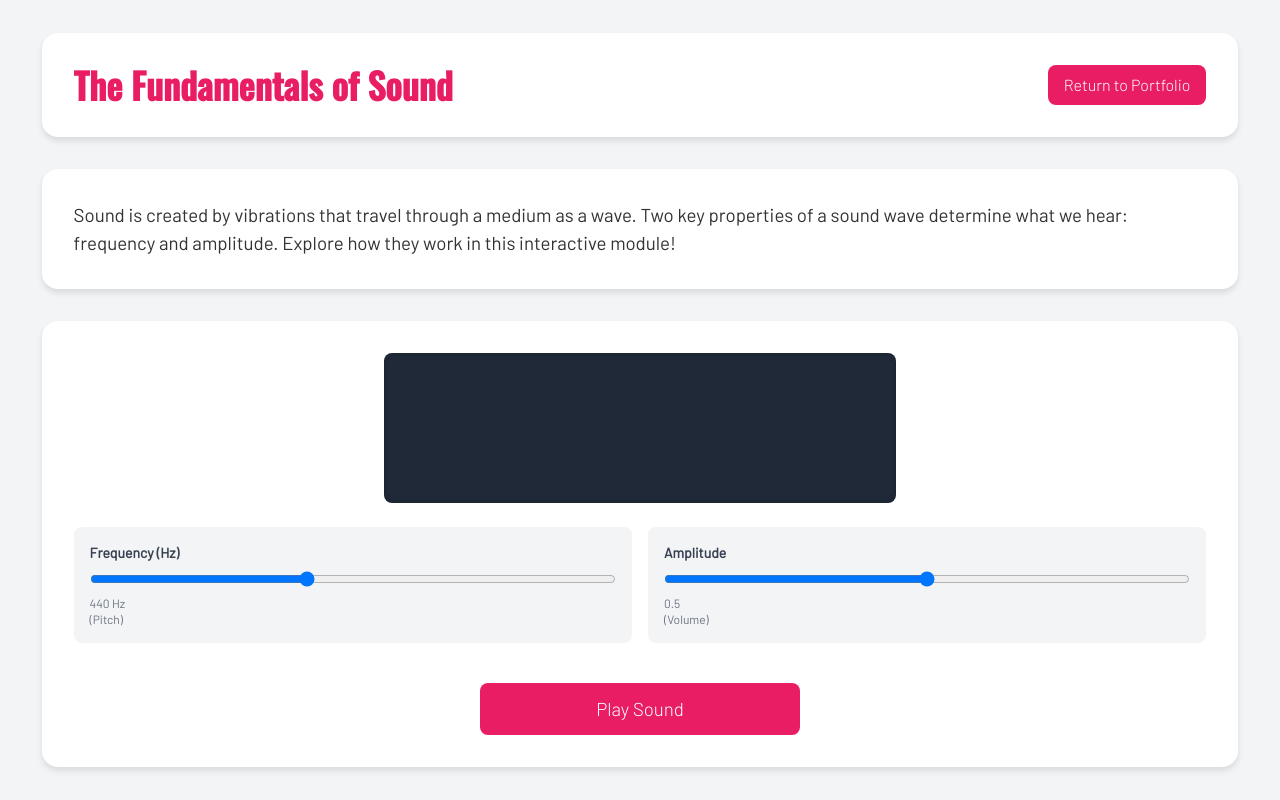
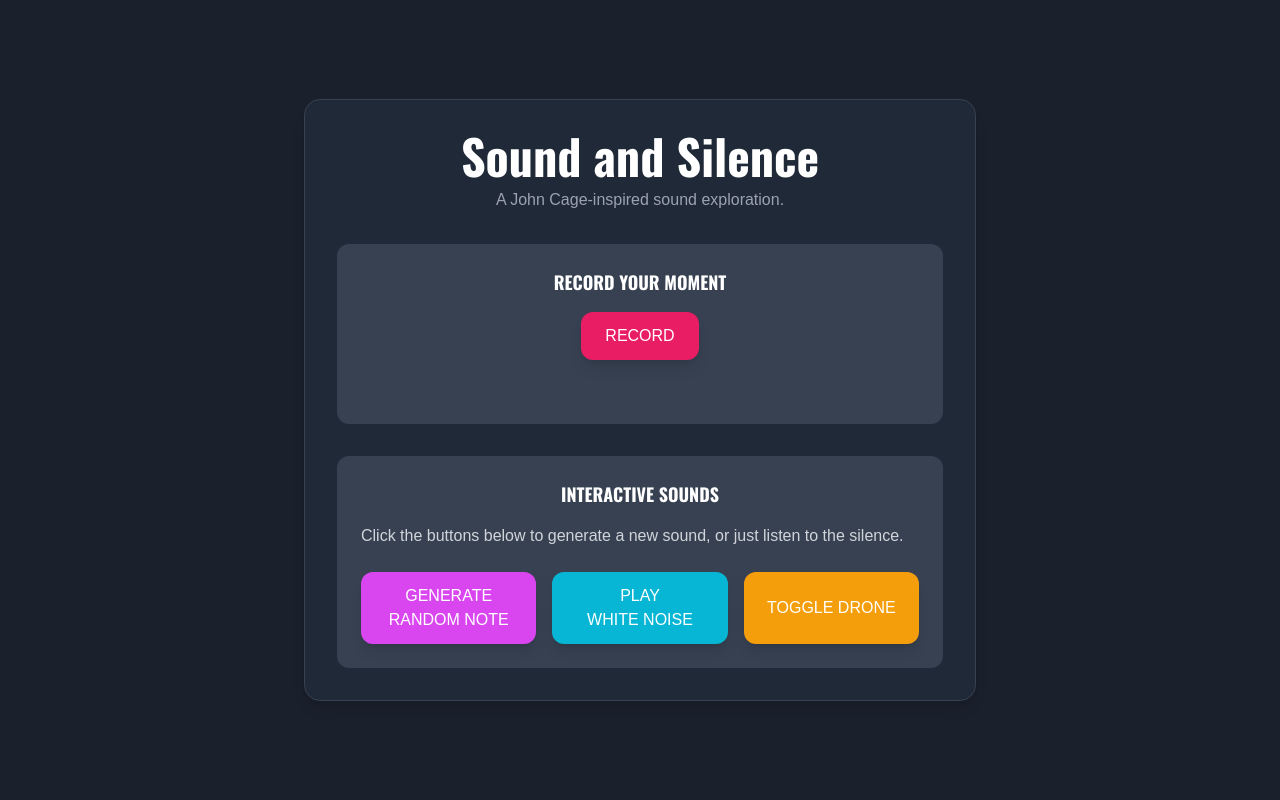
Before and after one commit to jmora789/sound-module-portfolio, a plain HTML site: page index.html in a window 1280 px wide. Drawn offline with nearby package versions, Linux system fonts and the light colour scheme; a web font is replaced by a local one.

Commit message:
Update index.html

```diff
--- a/index.html
+++ b/index.html
@@ -3,251 +3,162 @@
 <head>
     <meta charset="UTF-8">
     <meta name="viewport" content="width=device-width, initial-scale=1.0">
-    <title>Fundamentals of Sound</title>
-    <link rel="preconnect" href="https://fonts.googleapis.com">
-    <link rel="preconnect" href="https://fonts.gstatic.com" crossorigin>
-    <link href="https://fonts.googleapis.com/css2?family=Barlow:wght@300;400&family=Oswald:wght@500&display=swap" rel="stylesheet">
+    <title>Interactive Sound Canvas</title>
     <script src="https://cdn.tailwindcss.com"></script>
-    <script src="https://cdnjs.cloudflare.com/ajax/libs/tone/14.8.49/Tone.js"></script>
+    <link href="https://fonts.googleapis.com/css2?family=Oswald:wght@400;700&family=Barlow+Light:wght@300&display=swap" rel="stylesheet">
+    <!-- Tone.js for the interactive sound elements -->
+    <script src="https://cdn.jsdelivr.net/npm/tone@14.7.58/build/Tone.js"></script>
     <style>
         body {
-            font-family: 'Barlow', sans-serif;
-            font-size: 14pt;
-            background-color: #f3f4f6;
-            padding: 2vh 2vw;
-            margin: 0;
-            display: flex;
-            justify-content: center;
-            align-items: center;
-            min-height: 100vh;
-            color: #333;
+            background-color: #1a202c;
+            color: #e2e8f0;
+            font-family: 'Barlow Light', sans-serif;
         }
-        .container {
-            max-width: 1000px;
-            margin: 0 auto;
-            display: flex;
-            flex-direction: column;
-            gap: 2rem;
-            padding: 1rem;
-        }
-        .section-card {
-            background-color: white;
-            padding: 2rem;
-            border-radius: 1rem;
-            box-shadow: 0 4px 6px rgba(0, 0, 0, 0.1);
-        }
-        .button-primary {
-            background-color: #e91d63;
-            color: #fff;
-            padding: 0.75rem 1.5rem;
-            border-radius: 0.5rem;
-            font-family: 'Barlow', sans-serif;
-            font-size: 14pt;
-            font-weight: 300;
-            cursor: pointer;
-            transition: background-color 0.3s ease;
-            text-align: center;
-        }
-        .button-primary:hover {
-            background-color: #d11a5a;
-        }
-        #waveformCanvas {
-            border-radius: 0.5rem;
-            background-color: #1f2937;
-            box-shadow: inset 0 0 5px rgba(0, 0, 0, 0.2);
-            width: 100%;
-            height: auto;
-            min-height: 150px;
+        h1, h2 {
+            font-family: 'Oswald', sans-serif;
         }
     </style>
 </head>
-<body>
+<body class="flex items-center justify-center min-h-screen p-4 md:p-8">
 
-    <div class="container">
-        <div class="section-card flex justify-between items-center gap-4">
-            <h1 class="text-3xl md:text-4xl font-bold font-['Oswald'] text-[#e91d63]">The Fundamentals of Sound</h1>
-            <a href="https://www.jennifermora.com/portfolio" target="_blank" class="button-primary px-4 py-2 text-sm md:text-base">Return to Portfolio</a>
-        </div>
-        <div class="section-card">
-            <p>Sound is created by vibrations that travel through a medium as a wave. Two key properties of a sound wave determine what we hear: frequency and amplitude. Explore how they work in this interactive module!</p>
-        </div>
+    <div class="w-full max-w-2xl bg-gray-800 p-8 rounded-2xl shadow-lg border border-gray-700">
+        <header class="text-center mb-8">
+            <h1 class="text-3xl sm:text-4xl md:text-5xl font-bold text-white mb-2">Sound and Silence</h1>
+            <p class="text-gray-400">A John Cage-inspired sound exploration.</p>
+        </header>
 
-        <div class="section-card flex flex-col items-center gap-6">
-            <div class="w-full flex justify-center">
-                <canvas id="waveformCanvas" class="w-full max-w-lg"></canvas>
+        <!-- Recording Section -->
+        <section class="mb-8 p-6 bg-gray-700 rounded-xl">
+            <h2 class="text-lg font-semibold uppercase mb-4 text-white text-center">Record Your Moment</h2>
+            <div class="flex flex-col sm:flex-row items-center justify-center space-y-4 sm:space-y-0 sm:space-x-4">
+                <button id="recordButton" class="w-full sm:w-auto px-6 py-3 bg-[#e91d63] text-white font-light rounded-xl shadow-lg transition-transform transform hover:scale-105 uppercase barlow-text">
+                    Record
+                </button>
+                <button id="stopButton" class="hidden w-full sm:w-auto px-6 py-3 bg-rose-600 text-white font-light rounded-xl shadow-lg transition-transform transform hover:scale-105 uppercase barlow-text">
+                    Stop
+                </button>
             </div>
+            <p id="messageArea" class="mt-4 text-center text-gray-300 min-h-[1.5rem]"></p>
+            <div id="downloadContainer" class="mt-4 hidden flex justify-center">
+                <a id="downloadLink" href="#" download="my_audio.webm" class="px-6 py-3 bg-sky-500 text-white font-light rounded-xl shadow-lg transition-transform transform hover:scale-105 uppercase barlow-text">
+                    Download Recording
+                </a>
+            </div>
+        </section>
 
-            <div class="w-full flex flex-col md:flex-row items-center gap-4">
-                <div class="w-full md:w-1/2 flex flex-col gap-2 p-4 bg-gray-100 rounded-lg">
-                    <label for="freqSlider" class="text-sm font-semibold text-gray-700">Frequency (Hz)</label>
-                    <input type="range" id="freqSlider" min="50" max="1000" value="440" step="1">
-                    <p class="text-xs text-gray-500">
-                        <span id="freqValue">440</span> Hz
-                        <br>
-                        (Pitch)
-                    </p>
-                </div>
-
-                <div class="w-full md:w-1/2 flex flex-col gap-2 p-4 bg-gray-100 rounded-lg">
-                    <label for="ampSlider" class="text-sm font-semibold text-gray-700">Amplitude</label>
-                    <input type="range" id="ampSlider" min="0" max="1" value="0.5" step="0.01">
-                    <p class="text-xs text-gray-500">
-                        <span id="ampValue">0.5</span>
-                        <br>
-                        (Volume)
-                    </p>
-                </div>
+        <!-- Sound Interaction Section -->
+        <section class="p-6 bg-gray-700 rounded-xl">
+            <h2 class="text-lg font-semibold uppercase mb-4 text-white text-center">Interactive Sounds</h2>
+            <p class="text-gray-300 mb-6">Click the buttons below to generate a new sound, or just listen to the silence.</p>
+            <div class="grid grid-cols-1 sm:grid-cols-2 lg:grid-cols-3 gap-4">
+                <button id="button1" class="w-full py-3 bg-fuchsia-500 text-white font-light rounded-xl shadow-lg transition-transform transform hover:scale-105 uppercase barlow-text">
+                    Generate<br>Random Note
+                </button>
+                <button id="button2" class="w-full py-3 bg-cyan-500 text-white font-light rounded-xl shadow-lg transition-transform transform hover:scale-105 uppercase barlow-text">
+                    Play<br>White Noise
+                </button>
+                <button id="button3" class="w-full py-3 bg-amber-500 text-white font-light rounded-xl shadow-lg transition-transform transform hover:scale-105 uppercase barlow-text">
+                    Toggle Drone
+                </button>
             </div>
-
-            <button id="playButton" class="button-primary w-full max-w-xs mt-4">Play Sound</button>
-        </div>
-    </div>
-
-    <div id="custom-alert" class="fixed inset-0 bg-gray-600 bg-opacity-50 flex items-center justify-center p-4 hidden">
-        <div class="bg-white p-6 rounded-lg shadow-xl text-center">
-            <p id="alert-message" class="text-lg font-bold mb-4"></p>
-            <button onclick="document.getElementById('custom-alert').classList.add('hidden')" class="button-primary px-4 py-2">OK</button>
-        </div>
+        </section>
     </div>
 
     <script>
-        // Custom alert function to replace window.alert()
-        window.alert = function(message) {
-            const alertBox = document.getElementById('custom-alert');
-            const alertMessage = document.getElementById('alert-message');
-            alertMessage.textContent = message;
-            alertBox.classList.remove('hidden');
-        };
+        // --- Tone.js Sound Logic ---
+        const synth = new Tone.Synth().toDestination();
+        const noise = new Tone.Noise('pink').toDestination();
+        const droneSynth = new Tone.DuoSynth().toDestination();
+        const drone = new Tone.Loop(time => {
+            droneSynth.triggerAttackRelease("C3", "8n", time);
+        }, "1n");
 
-        // DOM elements
-        const playButton = document.getElementById('playButton');
-        const freqSlider = document.getElementById('freqSlider');
-        const ampSlider = document.getElementById('ampSlider');
-        const freqValueSpan = document.getElementById('freqValue');
-        const ampValueSpan = document.getElementById('ampValue');
-        const canvas = document.getElementById('waveformCanvas');
-        const ctx = canvas.getContext('2d');
+        document.getElementById('button1').addEventListener('click', () => {
+            const notes = ["C4", "E4", "G4", "A4", "B4"];
+            const note = notes[Math.floor(Math.random() * notes.length)];
+            synth.triggerAttackRelease(note, "8n");
+        });
 
-        // State variables
-        let isPlaying = false;
-        let oscillator = null;
-        let waveform = null;
-
-        // Function to update canvas size based on its CSS dimensions
-        function resizeCanvas() {
-            canvas.width = canvas.offsetWidth;
-            canvas.height = canvas.offsetHeight;
-        }
-
-        // Event listener for window resize
-        window.addEventListener('resize', resizeCanvas);
-
-        // Initial resize
-        resizeCanvas();
-
-        // Initialize Web Audio components
-        // Tone.js needs a user gesture to start, which we'll handle with the button click.
-
-        // Function to start the sound and visualization
-        async function startSound() {
-            // Start the Tone.js context if it's not already running
-            if (Tone.context.state !== 'running') {
-                await Tone.start();
-            }
-
-            // Create a new oscillator if one doesn't exist
-            if (!oscillator) {
-                oscillator = new Tone.Oscillator().toDestination();
-                waveform = new Tone.Waveform();
-                // Connect the oscillator to the waveform analyzer
-                oscillator.connect(waveform);
-            }
-
-            // Set the frequency and amplitude from the sliders
-            oscillator.frequency.value = freqSlider.value;
-            oscillator.volume.value = Tone.gainToDb(ampSlider.value);
-
-            // Start the oscillator
-            oscillator.start();
-            isPlaying = true;
-            playButton.textContent = 'Stop Sound';
-            drawWaveform();
-        }
-
-        // Function to stop the sound and visualization
-        function stopSound() {
-            if (oscillator) {
-                oscillator.stop();
-                isPlaying = false;
-                playButton.textContent = 'Play Sound';
-                // Clear the canvas when sound stops
-                ctx.clearRect(0, 0, canvas.width, canvas.height);
-            }
-        }
-
-        // Event listener for the play/stop button
-        playButton.addEventListener('click', () => {
-            if (isPlaying) {
-                stopSound();
+        document.getElementById('button2').addEventListener('click', () => {
+            if (noise.state === 'started') {
+                noise.stop();
             } else {
-                startSound();
+                noise.start();
             }
         });
 
-        // Event listeners for sliders to update oscillator properties in real-time
-        freqSlider.addEventListener('input', () => {
-            const freq = freqSlider.value;
-            freqValueSpan.textContent = freq;
-            if (isPlaying) {
-                // Instantly update the frequency
-                oscillator.frequency.value = freq;
+        document.getElementById('button3').addEventListener('click', () => {
+            if (drone.state === 'started') {
+                drone.stop();
+            } else {
+                drone.start();
             }
         });
 
-        ampSlider.addEventListener('input', () => {
-            const amp = ampSlider.value;
-            ampValueSpan.textContent = amp;
-            if (isPlaying) {
-                // Convert linear gain (amplitude) to decibels for volume control
-                oscillator.volume.value = Tone.gainToDb(amp);
+        // --- Audio Recording Logic ---
+        let mediaRecorder;
+        let audioChunks = [];
+
+        const recordButton = document.getElementById('recordButton');
+        const stopButton = document.getElementById('stopButton');
+        const messageArea = document.getElementById('messageArea');
+        const downloadLink = document.getElementById('downloadLink');
+        const downloadContainer = document.getElementById('downloadContainer');
+
+        // Check for MediaRecorder support
+        if (!navigator.mediaDevices || !window.MediaRecorder) {
+            messageArea.textContent = "Your browser does not support audio recording.";
+            recordButton.disabled = true;
+        }
+
+        recordButton.addEventListener('click', async () => {
+            try {
+                // Request microphone access
+                const stream = await navigator.mediaDevices.getUserMedia({ audio: true });
+                messageArea.textContent = "Recording...";
+                recordButton.classList.add('hidden');
+                stopButton.classList.remove('hidden');
+                downloadContainer.classList.add('hidden');
+
+                // Initialize MediaRecorder
+                mediaRecorder = new MediaRecorder(stream, { mimeType: 'audio/webm' });
+                audioChunks = [];
+
+                mediaRecorder.ondataavailable = event => {
+                    audioChunks.push(event.data);
+                };
+
+                mediaRecorder.onstop = () => {
+                    const audioBlob = new Blob(audioChunks, { type: 'audio/webm' });
+                    const audioUrl = URL.createObjectURL(audioBlob);
+
+                    downloadLink.href = audioUrl;
+                    downloadContainer.classList.remove('hidden');
+                    messageArea.textContent = "Recording complete! Click to download.";
+
+                    // Stop the stream tracks to release the microphone
+                    stream.getTracks().forEach(track => track.stop());
+                };
+
+                mediaRecorder.start();
+
+            } catch (err) {
+                console.error("Error accessing microphone:", err);
+                messageArea.textContent = "Error: Could not access microphone. Please check your browser permissions.";
+                recordButton.classList.remove('hidden');
+                stopButton.classList.add('hidden');
             }
         });
 
-        // Drawing loop to visualize the waveform on the canvas
-        function drawWaveform() {
-            if (!isPlaying) return;
+        stopButton.addEventListener('click', () => {
+            if (mediaRecorder && mediaRecorder.state === 'recording') {
+                mediaRecorder.stop();
+                messageArea.textContent = "Processing recording...";
+                stopButton.classList.add('hidden');
+                recordButton.classList.remove('hidden');
+            }
+        });
 
-            requestAnimationFrame(drawWaveform);
-
-            // Get the waveform data from the Tone.js analyzer
-            const waveformData = waveform.getValue();
-
-            // Get the canvas dimensions and clear the canvas for redrawing
-            const canvasWidth = canvas.width;
-            const canvasHeight = canvas.height;
-            ctx.clearRect(0, 0, canvasWidth, canvasHeight);
-
-            // Set drawing style
-            ctx.beginPath();
-            ctx.strokeStyle = '#10b981';
-            ctx.lineWidth = 2;
-
-            // Draw the waveform
-            for (let i = 0; i < waveformData.length; i++) {
-                const x = i / waveformData.length * canvasWidth;
-                const y = (waveformData[i] + 1) / 2 * canvasHeight;
-                if (i === 0) {
-                    ctx.moveTo(x, y);
-                } else {
-                    ctx.lineTo(x, y);
-                }
-            }
-            ctx.stroke();
-        }
-
-        // Initial update of the values on page load
-        freqValueSpan.textContent = freqSlider.value;
-        ampValueSpan.textContent = ampSlider.value;
     </script>
 </body>
 </html>
```
